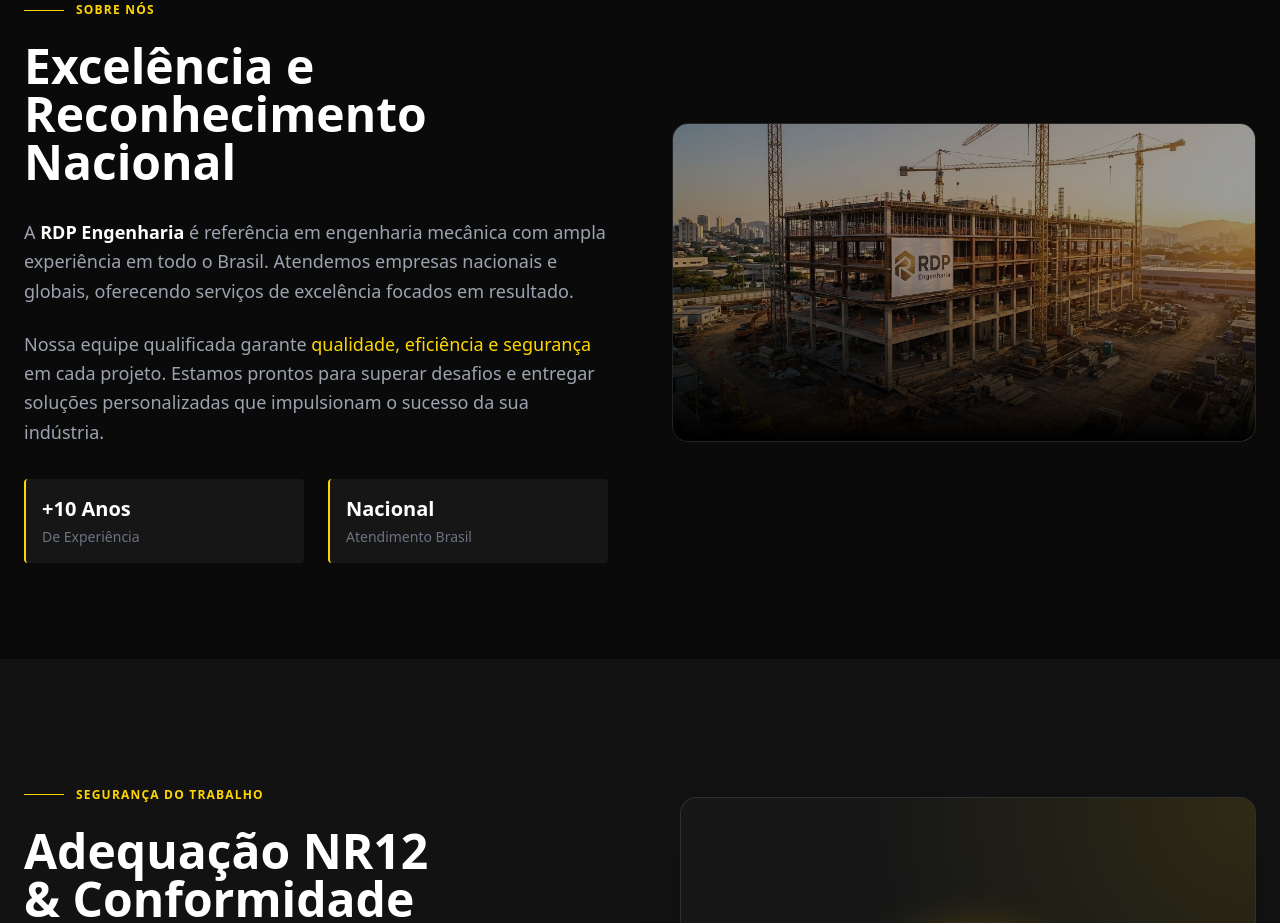
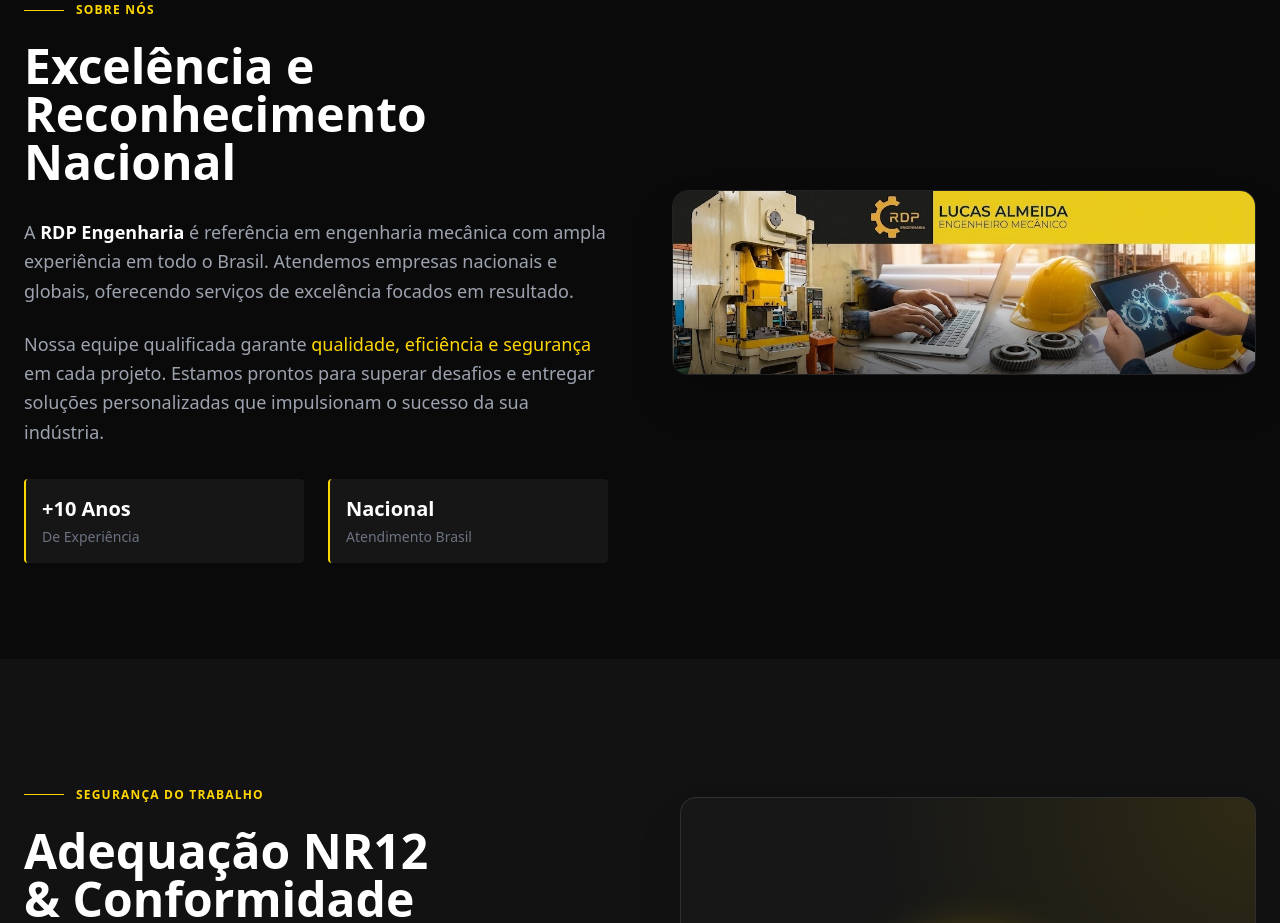
Before and after one commit to RaphaelYankous/site-rdp-engenharia, a React (Vite) app: page / in a window 1280 px wide. Shown: the part 1339-2262 px from the top of the page. Built offline with nearby package versions, Linux system fonts and the light colour scheme.

Commit message:
"sobre-nos"

```diff
--- a/src/App.jsx
+++ b/src/App.jsx
@@ -127,9 +127,10 @@
         </div>
       </section>
 
-      {/* --- SOBRE A EMPRESA --- */}
+      {/* --- SOBRE A EMPRESA (COM A NOVA IMAGEM) --- */}
       <section id="sobre" className="py-24 px-6 bg-[#0a0a0a] relative">
-        <div className="max-w-7xl mx-auto flex flex-col md:flex-row items-center gap-16">
+        <div className="max-w-7xl mx-auto flex flex-col lg:flex-row items-center gap-16">
+          {/* Texto (Lado Esquerdo) */}
           <div className="flex-1">
             <motion.div initial="hidden" whileInView="visible" viewport={{ once: true }} variants={fadeInUp}>
               <div className="flex items-center gap-3 mb-6">
@@ -158,15 +159,19 @@
               </div>
             </motion.div>
           </div>
+
+          {/* Imagem Nova (Lado Direito) */}
           <div className="flex-1 w-full relative">
              <motion.div
                initial={{ opacity: 0, x: 50 }}
                whileInView={{ opacity: 1, x: 0 }}
+               viewport={{ once: true }}
                transition={{ duration: 0.8 }}
-               className="relative rounded-2xl overflow-hidden border border-white/10"
+               className="relative rounded-2xl overflow-hidden border border-white/10 shadow-2xl"
              >
-                <img src="/construção.jpg" alt="RDP Engenharia Sobre" className="w-full h-full object-cover opacity-60 hover:opacity-100 transition-opacity duration-500" />
-                <div className="absolute inset-0 bg-gradient-to-t from-black via-transparent to-transparent"></div>
+                {/* AQUI ESTÁ A NOVA IMAGEM */}
+                <img src="/sobre-banner.jpg" alt="RDP Engenharia Sobre - Banner" className="w-full h-auto object-cover transition-transform duration-500 hover:scale-105" />
+                <div className="absolute inset-0 bg-gradient-to-t from-black/50 via-transparent to-transparent"></div>
              </motion.div>
           </div>
         </div>
@@ -284,11 +289,9 @@
         </div>
       </section>
 
-      {/* --- LAUDOS TÉCNICOS (GRID AJUSTADO PARA NÃO CORTAR TEXTO) --- */}
+      {/* --- LAUDOS TÉCNICOS --- */}
       <section id="laudos" className="py-24 px-6 bg-[#0a0a0a] relative">
         <div className="max-w-7xl mx-auto flex flex-col lg:flex-row items-start gap-16">
-
-          {/* COLUNA DA IMAGEM */}
           <motion.div
             initial={{ opacity: 0, x: -50 }}
             whileInView={{ opacity: 1, x: 0 }}
@@ -300,7 +303,6 @@
              <div className="absolute inset-0 bg-gradient-to-t from-black/40 via-transparent to-transparent"></div>
           </motion.div>
 
-          {/* COLUNA DO CONTEÚDO */}
           <div className="flex-1">
             <motion.div initial="hidden" whileInView="visible" viewport={{ once: true }} variants={fadeInUp} className="text-center lg:text-left mb-12">
               <div className="flex items-center justify-center lg:justify-start gap-3 mb-4">
@@ -313,7 +315,6 @@
               </p>
             </motion.div>
 
-            {/* GRID DE ÍCONES (Ajustado para 1 coluna no mobile e 2 no desktop, sem limite de altura) */}
             <div className="grid grid-cols-1 sm:grid-cols-2 gap-4 mb-10">
               {[
                 { title: "Máquinas Pesadas", icon: "🚜" },
```
Also changed, not shown: public/sobre-banner.jpg (added).
